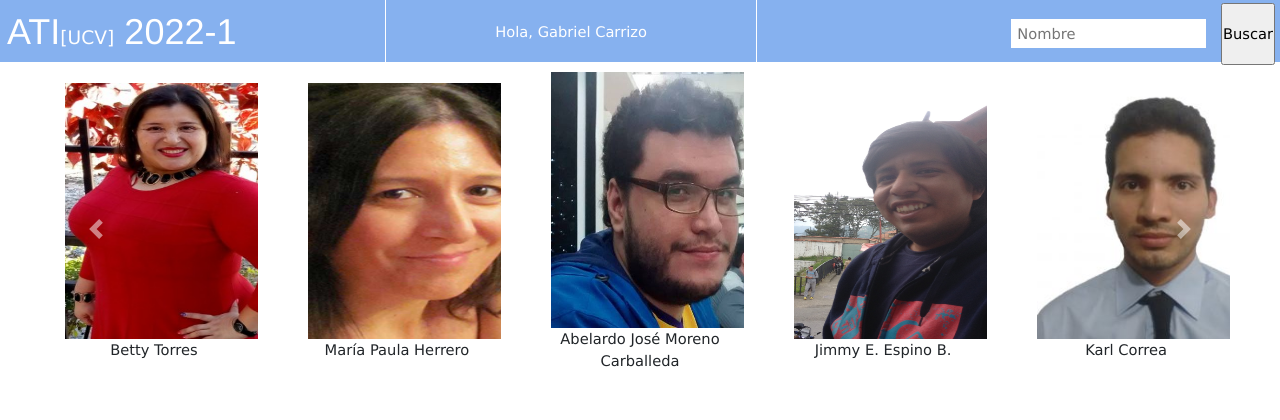
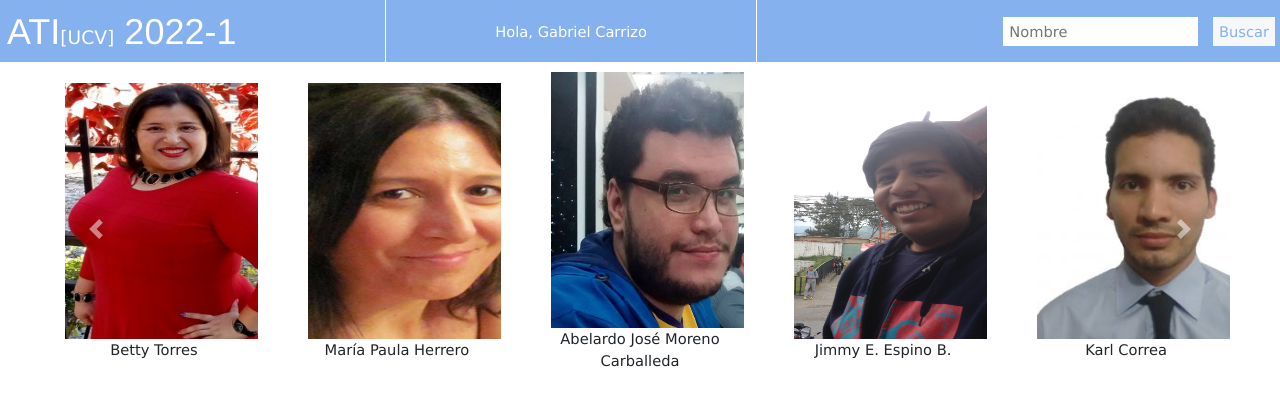
Before and after one commit to Guarenas98/ati_2022_1, a PHP site: page / in a window 1280 px wide. Shown: the top 420 px of the page. Run offline with PHP 8.4, Linux system fonts and the light colour scheme; some libraries are stand-ins or nearby versions.

Commit message:
fix final style crash

```diff
--- a/css/style.css
+++ b/css/style.css
@@ -58,7 +58,7 @@ nav ul li a, nav ul li a:link, nav ul li a:visited {
 
 }
 
-.busqueda input[type=button] {
+.busqueda #boton {
   line-height: normal!important;
   padding: 6px;
   background: #f5f7f9;
--- a/index.html
+++ b/index.html
@@ -29,7 +29,7 @@
 					<li class="busqueda">
 						<form>
 							<input type="text">
-							<input type="submit">
+							<input type="submit" id="boton">
 						</form>
 					</li>
 				</ul>
```
